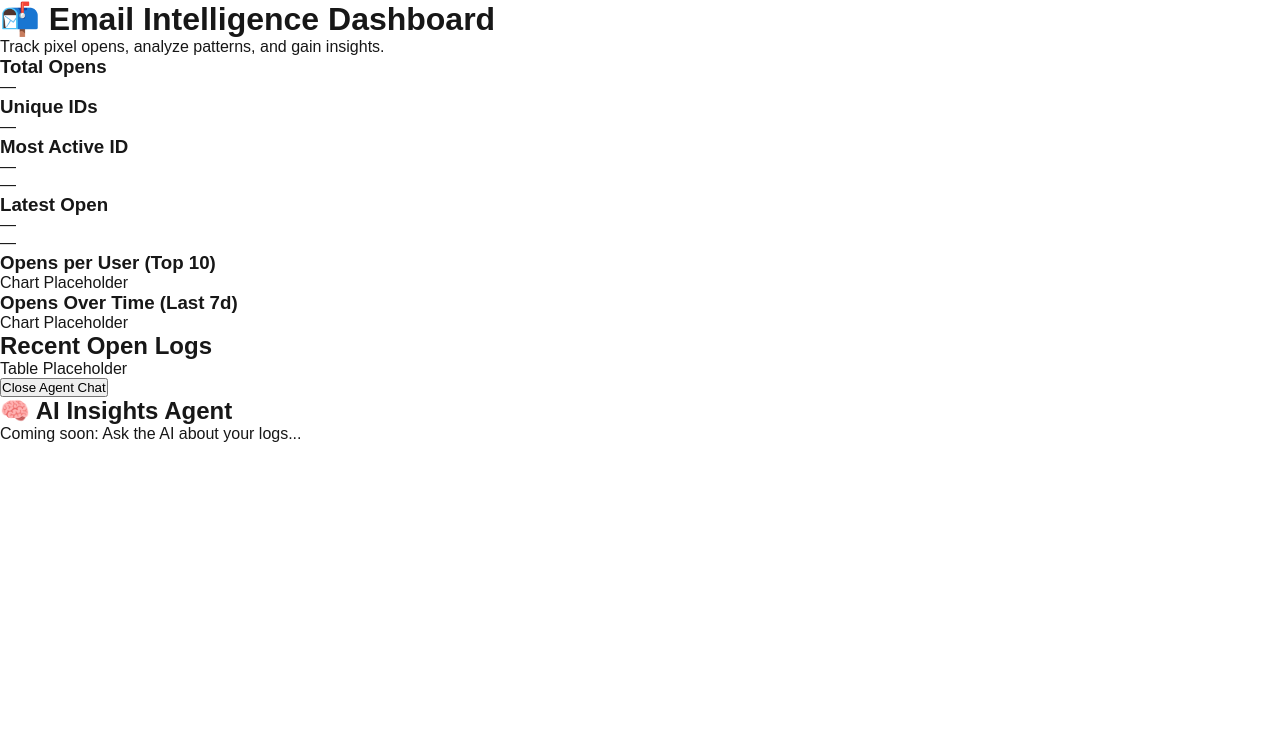
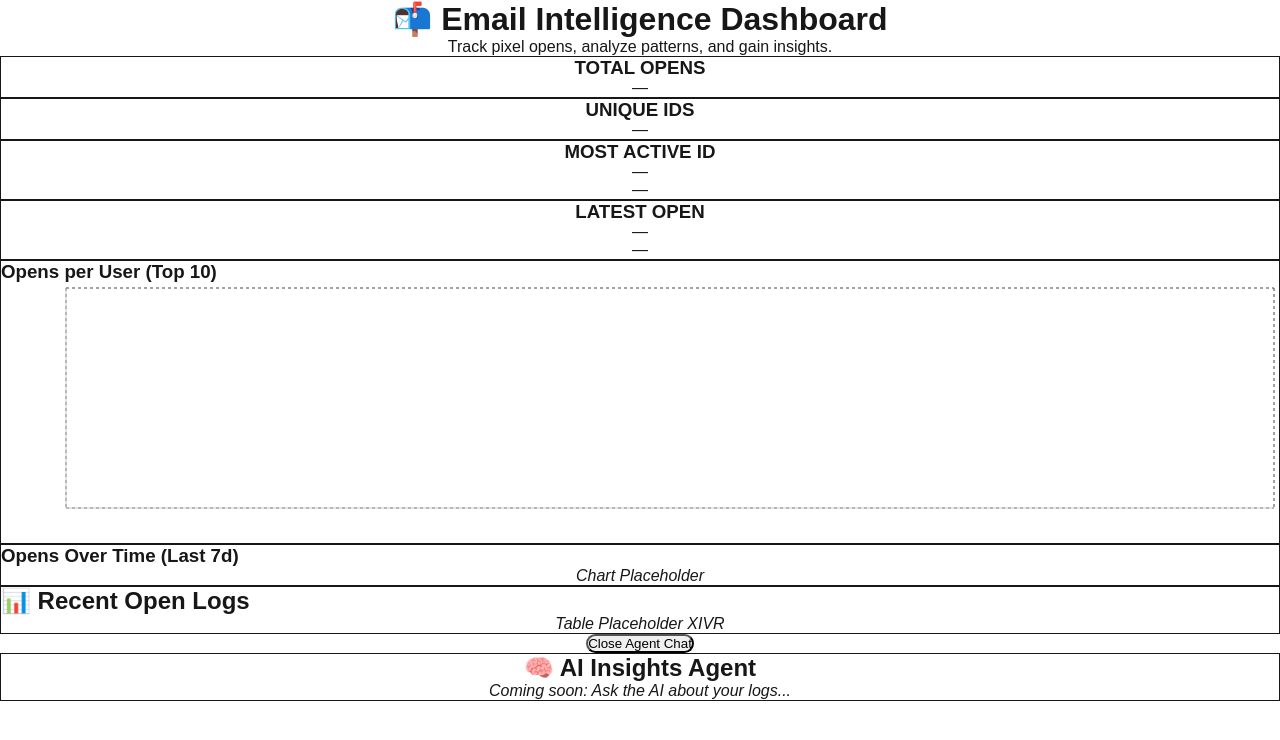
Before and after one commit to Emaren/tmail-app, a Next.js app: page / in a window 1280 px wide. Both pictures are taken after a click on the button "Open Agent Chat". Shown: the top 740 px of the page. Built offline with nearby package versions, Linux system fonts and the light colour scheme.

Commit message:
0.2 pixel apple

```diff
--- /dev/null
+++ b/app/components/dashboard/ChartCard.tsx
@@ -0,0 +1,10 @@
+'use client';
+
+export default function ChartCard({ title, children }: { title: string; children: React.ReactNode }) {
+  return (
+    <div className="bg-zinc-900 border border-zinc-800 rounded-2xl p-6 shadow-lg space-y-4">
+      <h3 className="text-xl font-semibold text-gray-300">{title}</h3>
+      {children}
+    </div>
+  );
+}
--- /dev/null
+++ b/app/components/dashboard/OpensPerUserChart.tsx
@@ -0,0 +1,25 @@
+'use client';
+
+import {
+  BarChart,
+  Bar,
+  XAxis,
+  YAxis,
+  Tooltip,
+  CartesianGrid,
+  ResponsiveContainer,
+} from 'recharts';
+
+export default function OpensPerUserChart({ data }: { data: { id: string; count: number }[] }) {
+  return (
+    <ResponsiveContainer width="100%" height={260}>
+      <BarChart data={data}>
+        <CartesianGrid strokeDasharray="3 3" stroke="#444" />
+        <XAxis dataKey="id" stroke="#ccc" />
+        <YAxis stroke="#ccc" />
+        <Tooltip />
+        <Bar dataKey="count" fill="#ec4899" />
+      </BarChart>
+    </ResponsiveContainer>
+  );
+}
--- /dev/null
+++ b/app/components/dashboard/PlaceholderChart.tsx
@@ -0,0 +1,9 @@
+'use client';
+
+export default function PlaceholderChart() {
+  return (
+    <div className="h-64 bg-zinc-800 rounded-lg flex items-center justify-center text-gray-500 italic">
+      Chart Placeholder
+    </div>
+  );
+}
--- /dev/null
+++ b/app/components/dashboard/PlaceholderTable.tsx
@@ -0,0 +1,9 @@
+'use client';
+
+export default function PlaceholderTable() {
+  return (
+    <div className="h-64 bg-zinc-800 rounded-lg flex items-center justify-center text-gray-500 italic">
+      Table Placeholder XIVR
+    </div>
+  );
+}
--- /dev/null
+++ b/app/components/dashboard/StatCard.tsx
@@ -0,0 +1,11 @@
+'use client';
+
+export default function StatCard({ title, value, subtext }: { title: string; value: string; subtext?: string }) {
+  return (
+    <div className="bg-zinc-900 border border-zinc-800 p-6 rounded-2xl shadow-lg text-center space-y-2 transition hover:scale-[1.02] hover:border-pink-600 duration-200">
+      <h3 className="text-sm font-medium text-gray-400 uppercase tracking-widest">{title}</h3>
+      <div className="text-4xl font-bold text-white">{value}</div>
+      {subtext && <div className="text-xs text-gray-500">{subtext}</div>}
+    </div>
+  );
+}
--- a/app/globals.css
+++ b/app/globals.css
@@ -1,3 +1,7 @@
+@tailwind base;
+@tailwind components;
+@tailwind utilities;
+
 :root {
   --background: #ffffff;
   --foreground: #171717;
@@ -34,9 +38,3 @@ a {
   color: inherit;
   text-decoration: none;
 }
-
-@media (prefers-color-scheme: dark) {
-  html {
-    color-scheme: dark;
-  }
-}
--- a/app/layout.tsx
+++ b/app/layout.tsx
@@ -13,8 +13,9 @@ const geistMono = Geist_Mono({
 });
 
 export const metadata: Metadata = {
-  title: "Create Next App",
-  description: "Generated by create next app",
+  title: "TMail Dashboard",
+  description: "Pixel tracking and email intelligence.",
+  viewport: "width=device-width, initial-scale=1",
 };
 
 export default function RootLayout({
@@ -24,8 +25,15 @@ export default function RootLayout({
 }>) {
   return (
     <html lang="en">
-      <body className={`${geistSans.variable} ${geistMono.variable}`}>
-        {children}
+      <body
+        className={`
+          ${geistSans.variable} ${geistMono.variable}
+          bg-zinc-950 text-zinc-100 antialiased
+        `}
+      >
+        <div className="w-full min-h-screen flex flex-col">
+          {children}
+        </div>
       </body>
     </html>
   );
--- a/app/page.tsx
+++ b/app/page.tsx
@@ -1,20 +1,29 @@
 'use client';
 
 import { useState } from 'react';
+import StatCard from "@/components/dashboard/StatCard";
+import ChartCard from "@/components/dashboard/ChartCard";
+import PlaceholderChart from "@/components/dashboard/PlaceholderChart";
+import PlaceholderTable from "@/components/dashboard/PlaceholderTable";
+import OpensPerUserChart from "@/components/dashboard/OpensPerUserChart"; // ⬅ add this at top
 
 export default function DashboardPage() {
   const [showChat, setShowChat] = useState(false);
 
   return (
-    <main className="min-h-screen bg-zinc-900 text-zinc-100 p-6 space-y-10">
+    <main className="min-h-screen w-full bg-zinc-950 text-zinc-100 px-6 md:px-12 py-16 space-y-20 max-w-[1600px] mx-auto">
       {/* ── HEADER ───────────────────────────────────── */}
-      <header className="text-center space-y-2">
-        <h1 className="text-4xl font-bold text-pink-500">📬 Email Intelligence Dashboard</h1>
-        <p className="text-gray-400 text-lg">Track pixel opens, analyze patterns, and gain insights.</p>
+      <header className="text-center space-y-4">
+        <h1 className="text-5xl sm:text-6xl font-extrabold text-pink-500 tracking-tight">
+          📬 Email Intelligence Dashboard
+        </h1>
+        <p className="text-gray-400 text-lg sm:text-xl max-w-2xl mx-auto">
+          Track pixel opens, analyze patterns, and gain insights.
+        </p>
       </header>
 
       {/* ── STAT TILE GRID ───────────────────────────── */}
-      <section className="grid grid-cols-1 sm:grid-cols-2 lg:grid-cols-4 gap-4">
+      <section className="grid grid-cols-1 sm:grid-cols-2 xl:grid-cols-4 gap-8">
         <StatCard title="Total Opens" value="—" />
         <StatCard title="Unique IDs" value="—" />
         <StatCard title="Most Active ID" value="—" subtext="—" />
@@ -22,78 +31,37 @@ export default function DashboardPage() {
       </section>
 
       {/* ── CHARTS SECTION ───────────────────────────── */}
-      <section className="grid grid-cols-1 lg:grid-cols-2 gap-6">
+      <section className="grid grid-cols-1 lg:grid-cols-2 gap-10">
         <ChartCard title="Opens per User (Top 10)">
-          {/* <OpensPerUserChart data={...} /> */}
-          <PlaceholderChart />
+          <OpensPerUserChart data={[]} /> {/* temporary empty array */}
         </ChartCard>
         <ChartCard title="Opens Over Time (Last 7d)">
-          {/* <OpensOverTimeChart data={...} /> */}
           <PlaceholderChart />
         </ChartCard>
       </section>
 
       {/* ── LOG TABLE ────────────────────────────────── */}
-      <section className="bg-zinc-800 rounded-xl p-6 shadow-lg">
-        <h2 className="text-2xl font-semibold mb-4">Recent Open Logs</h2>
-        {/* <LogTable data={...} /> */}
+      <section className="bg-zinc-900 border border-zinc-800 rounded-3xl p-8 shadow-lg">
+        <h2 className="text-3xl font-semibold mb-6 text-pink-400">📊 Recent Open Logs</h2>
         <PlaceholderTable />
       </section>
 
       {/* ── AI CHAT / INSIGHTS ───────────────────────── */}
-      <section>
+      <section className="text-center">
         <button
           onClick={() => setShowChat(!showChat)}
-          className="px-4 py-2 rounded-full bg-pink-600 hover:bg-pink-500 text-white shadow"
+          className="px-8 py-3 rounded-full bg-pink-600 hover:bg-pink-500 text-white text-base font-semibold tracking-wide shadow-lg transition-all transform active:scale-95"
         >
           {showChat ? 'Close Agent Chat' : 'Open Agent Chat'}
         </button>
 
         {showChat && (
-          <div className="mt-6 bg-zinc-800 rounded-xl p-6 shadow-inner">
-            <h2 className="text-xl font-semibold mb-2">🧠 AI Insights Agent</h2>
-            {/* <AgentChat /> */}
-            <p className="text-gray-400 italic">Coming soon: Ask the AI about your logs...</p>
+          <div className="mt-10 bg-zinc-900 border border-zinc-800 rounded-3xl p-8 shadow-inner max-w-3xl mx-auto">
+            <h2 className="text-2xl font-semibold mb-3 text-pink-300">🧠 AI Insights Agent</h2>
+            <p className="text-gray-500 italic">Coming soon: Ask the AI about your logs...</p>
           </div>
         )}
       </section>
     </main>
   );
 }
-
-/* ── COMPONENT STUBS ───────────────────────────── */
-
-function StatCard({ title, value, subtext }: { title: string; value: string; subtext?: string }) {
-  return (
-    <div className="bg-zinc-800 p-6 rounded-xl shadow text-center">
-      <h3 className="text-lg font-semibold text-gray-300 mb-1">{title}</h3>
-      <div className="text-3xl font-bold text-white">{value}</div>
-      {subtext && <div className="text-sm text-gray-500 mt-1">{subtext}</div>}
-    </div>
-  );
-}
-
-function ChartCard({ title, children }: { title: string; children: React.ReactNode }) {
-  return (
-    <div className="bg-zinc-800 p-6 rounded-xl shadow">
-      <h3 className="text-lg font-semibold text-gray-300 mb-4">{title}</h3>
-      {children}
-    </div>
-  );
-}
-
-function PlaceholderChart() {
-  return (
-    <div className="h-40 bg-zinc-700 rounded-lg flex items-center justify-center text-gray-500 italic">
-      Chart Placeholder
-    </div>
-  );
-}
-
-function PlaceholderTable() {
-  return (
-    <div className="h-48 bg-zinc-700 rounded-lg flex items-center justify-center text-gray-500 italic">
-      Table Placeholder
-    </div>
-  );
-}
--- /dev/null
+++ b/postcss.config.js
@@ -0,0 +1,6 @@
+module.exports = {
+    plugins: {
+      '@tailwindcss/postcss': {},
+      autoprefixer: {},
+    },
+  };
--- /dev/null
+++ b/tailwind.config.js
@@ -0,0 +1,11 @@
+/** @type {import('tailwindcss').Config} */
+module.exports = {
+    content: [
+      "./app/**/*.{ts,tsx,js,jsx}",
+      "./components/**/*.{ts,tsx,js,jsx}",
+    ],
+    theme: {
+      extend: {},
+    },
+    plugins: [],
+  };
```
Also changed, not shown: package.json (+8 -3 lines), tsconfig.json (+5 -4 lines), 1 other file (tests, documents, lock files or other folders).
